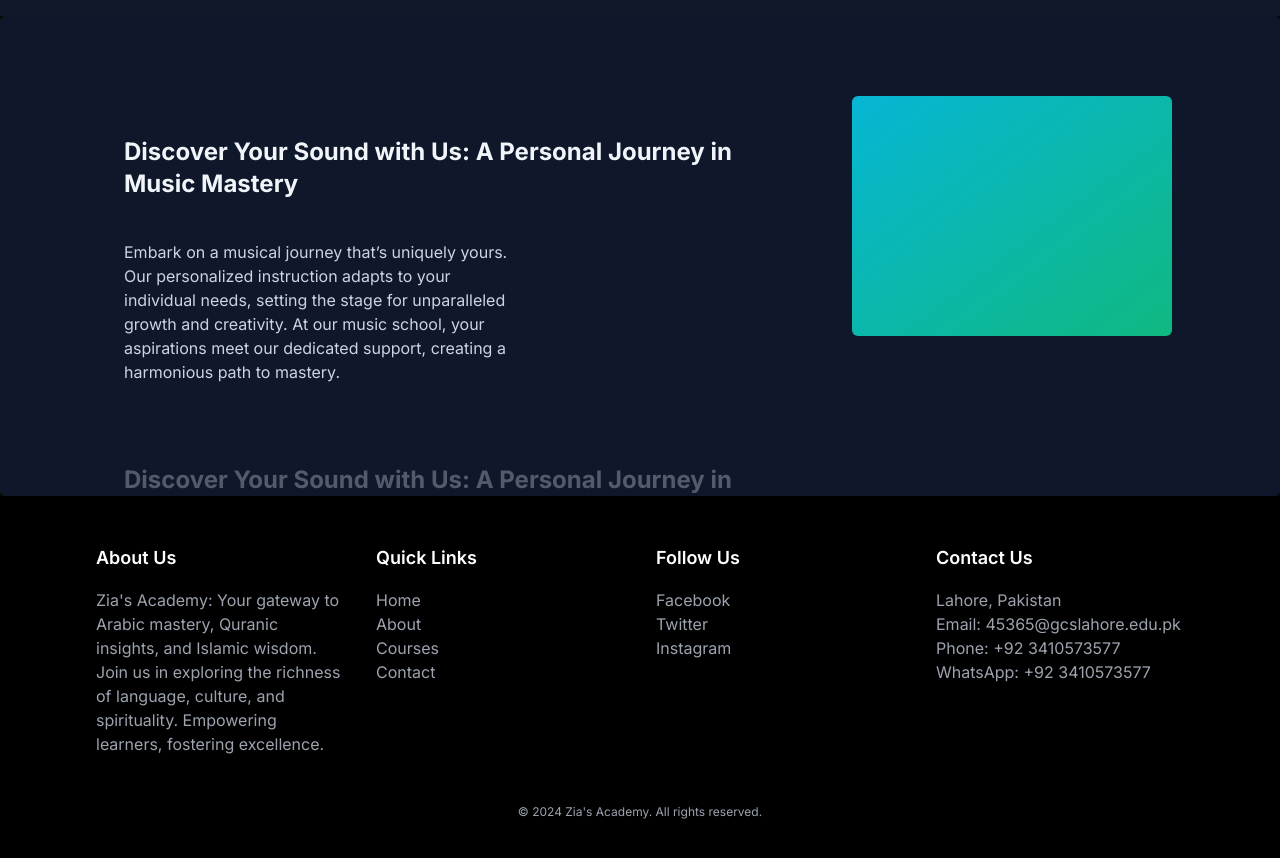
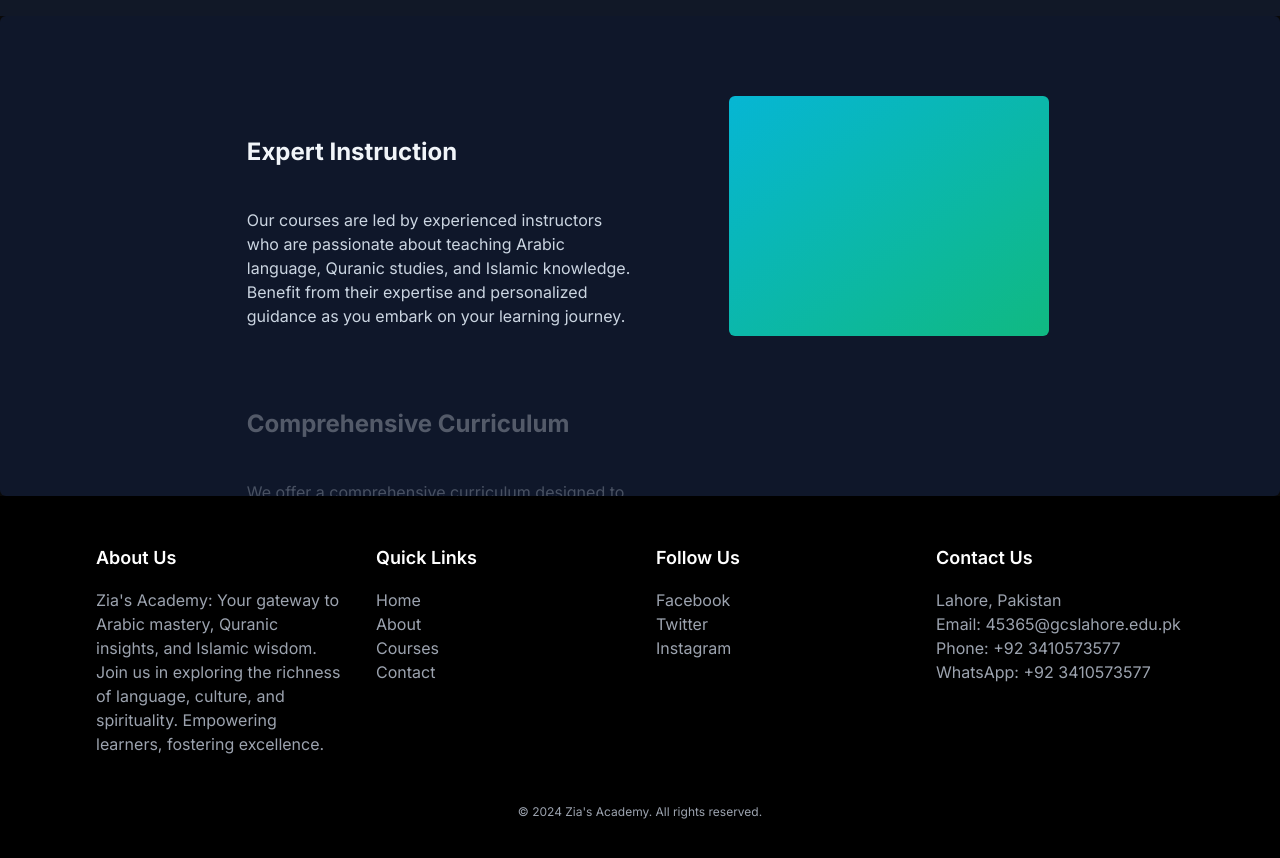
Before and after one commit to fidaakhon/myacademy, a Next.js app: page / in a window 1280 px wide. Shown: the part 1460-2318 px from the top of the page. Built offline with nearby package versions, Linux system fonts and the light colour scheme.

Commit message:
whychoose us is added

```diff
--- a/src/components/WhyChooseUs.tsx
+++ b/src/components/WhyChooseUs.tsx
@@ -5,34 +5,29 @@ import { StickyScroll } from "./ui/sticky-scroll-reveal";
 
 const musicSchoolContent = [
     {
-      title: 'Discover Your Sound with Us: A Personal Journey in Music Mastery',
+      title: 'Expert Instruction',
       description:
-        'Embark on a musical journey that’s uniquely yours. Our personalized instruction adapts to your individual needs, setting the stage for unparalleled growth and creativity. At our music school, your aspirations meet our dedicated support, creating a harmonious path to mastery.',
+        'Our courses are led by experienced instructors who are passionate about teaching Arabic language, Quranic studies, and Islamic knowledge. Benefit from their expertise and personalized guidance as you embark on your learning journey.',
     },
     {
-      title: 'Discover Your Sound with Us: A Personal Journey in Music Mastery',
+      title: 'Comprehensive Curriculum',
       description:
-        'Embark on a musical journey that’s uniquely yours. Our personalized instruction adapts to your individual needs, setting the stage for unparalleled growth and creativity. At our music school, your aspirations meet our dedicated support, creating a harmonious path to mastery.',
+        'We offer a comprehensive curriculum designed to cater to learners at all levels, from beginners to advanced. Explore a wide range of courses covering Arabic language fundamentals, Quranic recitation, Islamic ethics, and more, tailored to meet your learning objectives.',
     },
     {
-      title: 'Discover Your Sound with Us: A Personal Journey in Music Mastery',
+      title: 'Interactive Learning Experience',
       description:
-        'Embark on a musical journey that’s uniquely yours. Our personalized instruction adapts to your individual needs, setting the stage for unparalleled growth and creativity. At our music school, your aspirations meet our dedicated support, creating a harmonious path to mastery.',
+        'Engage in an interactive learning experience that goes beyond traditional methods. Our courses incorporate a variety of teaching techniques, including interactive lectures, discussions, and hands-on activities, to enhance your understanding and retention of the material.',
     },
     {
-      title: 'Live Feedback & Engagement',
+      title: 'Flexible Learning Options',
       description:
-        'Immerse yourself in an interactive learning experience where feedback is immediate, just like real-time changes in a collaborative project. This approach enhances your understanding and mastery of music concepts and performance techniques.',
+        'Choose from flexible learning options to fit your schedule and preferences. Whether you prefer self-paced online courses or live sessions with instructors, we offer a variety of options to accommodate your learning style and commitments.',
     },
     {
-      title: 'Cutting-Edge Curriculum',
+      title: 'Transformative Learning Experience',
       description:
-        'Our curriculum is continuously updated to include the latest music education trends and technologies, ensuring you’re always learning with the most current and effective methods. Say goodbye to outdated materials and welcome an education that evolves with the industry.',
-    },
-    {
-      title: 'Limitless Learning Opportunities',
-      description:
-        'With our expansive resource library and dynamic course offerings, you’ll never find yourself without something new to explore. Our platform provides continuous opportunities for growth, ensuring your musical skills are always advancing.',
+        'Experience the transformative power of education at Zia,s Academy. Gain new insights, broaden your horizons, and develop valuable skills that will empower you to succeed in your personal and professional life.',
     },
   ];
 
```
